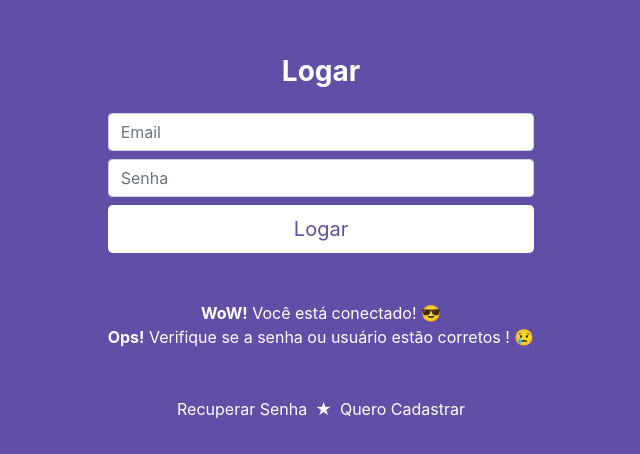
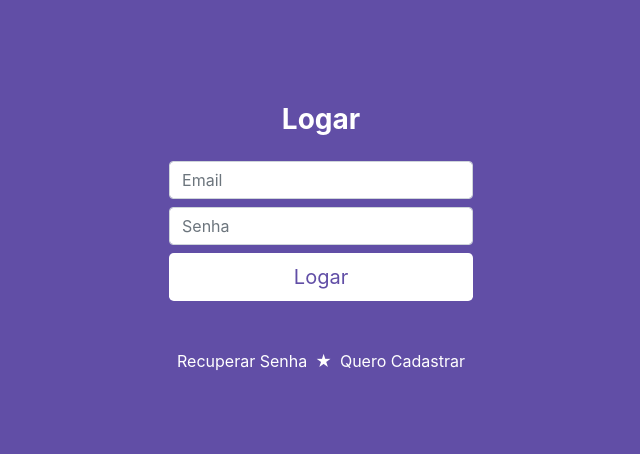
Before and after one commit to alextalha/eventos_react, a React (Create React App) app: page / in a window 1280 px wide. Shown: the part 162-616 px from the top of the page, without its empty margins (319-959 px from the left). Built offline with nearby package versions, Linux system fonts and the light colour scheme.

Commit message:
8. Deixando as mensagens da tela de login dinâmica

```diff
--- a/src/view/login/index.js
+++ b/src/view/login/index.js
@@ -6,13 +6,14 @@ import "firebase/auth";
 function Login() {
   const [email, setEmail] = useState("");
   const [senha, setSenha] = useState("");
+  const [msgTipo, setMsgTipo] = useState("");
 
   function logar() {
     firebase
       .auth()
       .signInWithEmailAndPassword(email, senha)
-      .then(e => alert("Usuario Logado"))
-      .catch(error => alert(error));
+      .then(resultado => setMsgTipo("sucesso"))
+      .catch(error => setMsgTipo("erro"));
   }
 
   return (
@@ -47,14 +48,17 @@ function Login() {
         </button>
 
         <div className="msg-login text-white text-center my-5">
-          <span>
-            <strong>WoW!</strong> Você está conectado! &#128526;
-          </span>
-          <br />
-          <span>
-            <strong>Ops!</strong> Verifique se a senha ou usuário estão corretos
-            ! &#128546;
-          </span>
+          {msgTipo == "sucesso" && (
+            <span>
+              <strong>WoW!</strong> Você está conectado! &#128526;
+            </span>
+          )}
+          {msgTipo == "erro" && (
+            <span>
+              <strong>Ops!</strong> Verifique se a senha ou usuário estão
+              corretos! &#128546;
+            </span>
+          )}
         </div>
 
         <div className="opcoes-login mt-5 text-center">
```
Also changed, not shown: 1 other file (tests, documents, lock files or other folders).
